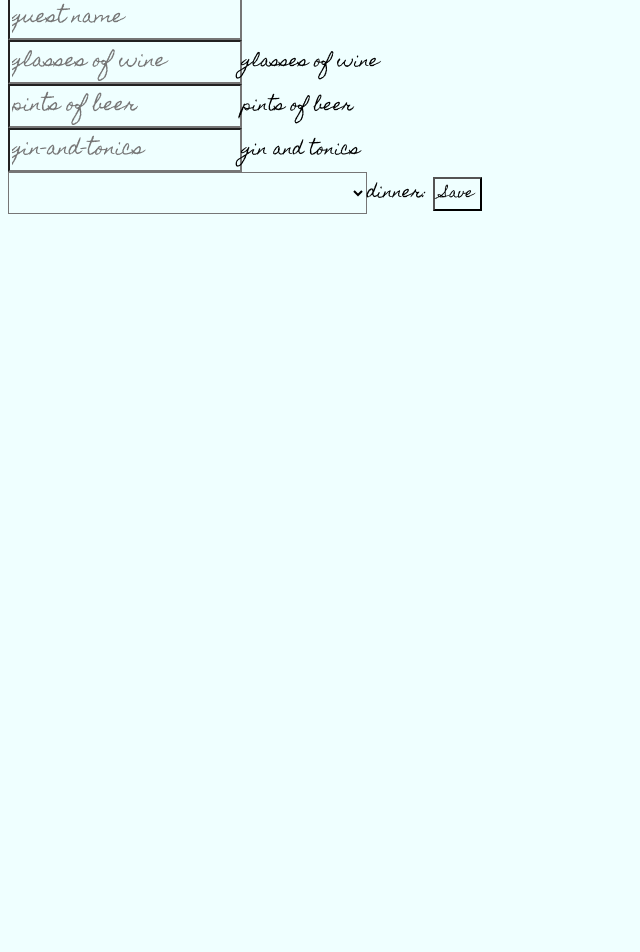
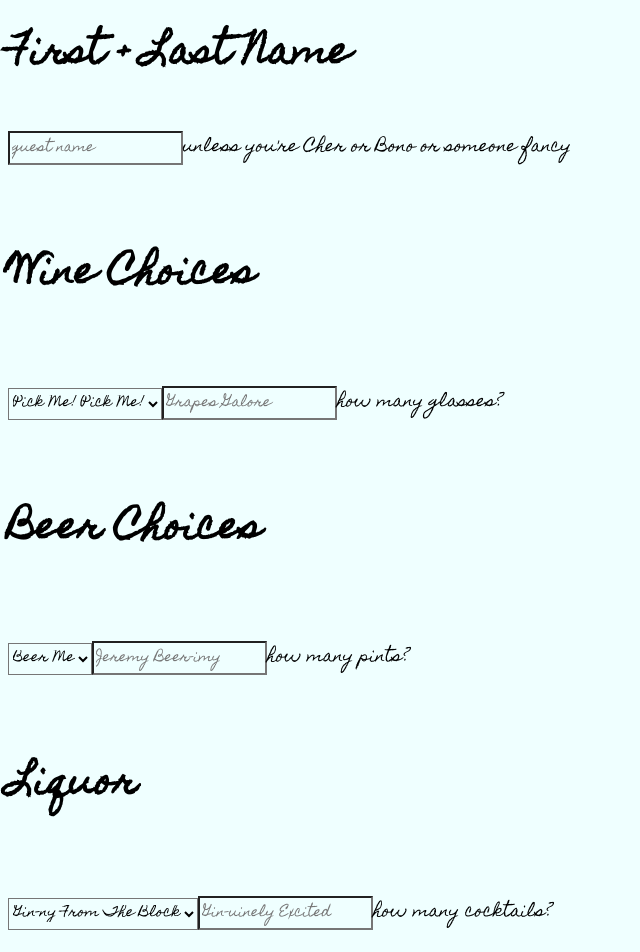
Before and after one commit to ct-mcgaha/party-planning-committee, a Vue app in the folder Project/: page /wet-party in a window 1280 px wide. Shown: the part 160-1112 px from the top of the page, without its empty margins (0-640 px from the left). Before the commit the page ends 800 px from the top, so only its background shows below. Built offline with nearby package versions, Linux system fonts and the light colour scheme.

Commit message:
added changes to mostly wet-form

```diff
--- a/Project/src/components/DryPartyForm.vue
+++ b/Project/src/components/DryPartyForm.vue
@@ -1,23 +1,29 @@
 <template>
         <form class="dry-party-form" v-on:submit.prevent="saveParty">
-            <input class="guest-name-input" type="text" placeholder="guest name" v-model="guest.name" /><br />
-            <input class="cans-of-seltzer" type="text" placeholder="cans of seltzer" v-model="guest.seltzer" />cans of seltzer<br />
-            <input class="pints-of-hoptea" type="text" placeholder="pints of HopTea" v-model="guest.hoptea" />pints of HopTea<br />
-            <input class="ginger-and-tonics" type="text" placeholder="ginger-and-tonics" v-model="guest.gts" />ginger and tonics<br />
-            <select class="dinner" v-model="guest.dinner">
+            <input class="guest-name-input" type="text" placeholder="guest name" v-model="guest.name" required/><span>First + Last</span>
+            <br/>
+            <input class="cans-of-seltzer" type="text" placeholder="cans of seltzer" v-model="guest.seltzer" required/><span>cans of seltzer</span>
+            <br/>
+            <input class="pints-of-hoptea" type="text" placeholder="pints of HopTea" v-model="guest.hoptea" required/><span>pints of HopTea</span>
+            <br/>
+            <input class="ginger-and-tonics" type="text" placeholder="ginger-and-tonics" v-model="guest.gts" required/><span>ginger and tonics</span>
+            <br/>
+            <select class="dinner" v-model="guest.dinner" required>
                 <option disabled value="">select your dinner choice</option>
                 <option>chicken scallopini</option>
                 <option>ligurian seafood stew</option>
                 <option>nebbiolo braised seitan 'meat'balls</option>
             </select>
             <span>dinner: {{ dinner }}</span>
+            <div>
         <button>Save</button>
+            </div>
         </form>
 </template>
 
 <script>
 export default {
-        name: "new-book-form",
+        name: "dry-party-form",
     data() {
         return {
             guest: {
--- a/Project/src/components/WetPartyForm.vue
+++ b/Project/src/components/WetPartyForm.vue
@@ -1,23 +1,64 @@
 <template>
         <form class="wet-party-form" v-on:submit.prevent="saveParty">
-            <input class="guest-name-input" type="text" placeholder="guest name" v-model="guest.name" /><br />
-            <input class="glasses-of-wine" type="text" placeholder="glasses of wine" v-model="guest.wine" />glasses of wine<br />
-            <input class="pints-of-beer" type="text" placeholder="pints of beer" v-model="guest.beer" />pints of beer<br />
-            <input class="gin-and-tonics" type="text" placeholder="gin-and-tonics" v-model="guest.gts" />gin and tonics<br />
-            <select class="dinner" v-model="guest.dinner">
+            <section id="guestName">
+            <h3>First + Last Name</h3>
+            <input class="guest-name-input" type="text" placeholder="guest name" v-model="guest.name" required/><span>unless you're Cher or Bono or someone fancy</span>
+            </section>
+            <br/>
+            <section id="wineChoices">
+            <h3>Wine Choices</h3>
+            <br/>
+            <select><span>red, white, or bubbles</span>
+            <option>Pick Me! Pick Me!</option>
+            <option>(red)</option>
+            <option>(white)</option>
+            <option>(bubbles)</option>
+            </select>
+            <input class="glasses-of-wine" type="text" placeholder="Grapes Galore" v-model="guest.wine" required/><span>how many glasses?</span>
+            </section>
+            <br/>
+            <section id="beerChoices">
+            <h3>Beer Choices</h3>
+            <br/>
+            <select><span></span>
+            <option>Beer Me</option>
+            <option>(lager)</option>
+            <option>(stout)</option>
+            <option>(IPA)</option>
+            <option>(sour)</option>
+            </select>
+            <input class="pints-of-beer" type="text" placeholder="Jeremy Beer-imy" v-model="guest.beer" required/><span>how many pints?</span>
+            </section>
+            <br/>
+            <section id="liquorChoices">
+            <h3>Liquor</h3>
+            <br/>
+            <select><span></span>
+            <option>Gin-ny From The Block</option>
+            <option>(premium)</option>
+            <option>(house)</option>
+            </select>
+            <input class="gin-and-tonics" type="text" placeholder="Gin-uinely Excited" v-model="guest.gts" required/><span>how many cocktails?</span>
+            </section>
+            <br/>
+            <section id="dinnerChoices">
+            <select class="dinner" v-model="guest.dinner" required>
                 <option disabled value="">select your dinner choice</option>
                 <option>chicken scallopini</option>
                 <option>ligurian seafood stew</option>
                 <option>nebbiolo braised seitan 'meat'balls</option>
             </select>
             <span>dinner: {{ dinner }}</span>
-        <button>Save</button>
+            </section>
+            <div>
+        <button id="saveButton" v-on:click="alertSave">Save</button>
+            </div>
         </form>
 </template>
 
 <script>
 export default {
-        name: "new-book-form",
+        name: "wet-party-form",
     data() {
         return {
             guest: {
@@ -28,6 +69,14 @@ export default {
                 dinner: Option
             }
         }
+    },
+    methods: {
+        alertSave(event) {
+            if (event.target.id === "saveButton") {
+                alert("LET'S GET THIS PARTY STARTED!");
+            }
+        }
+
     },
     // methods: {
     //     saveBook() {
@@ -53,4 +102,6 @@ form > select {
     font-size: 18px;
 }
 
+
+
 </style>
```
Also changed, not shown: 1 other file (tests, documents, lock files or other folders).
